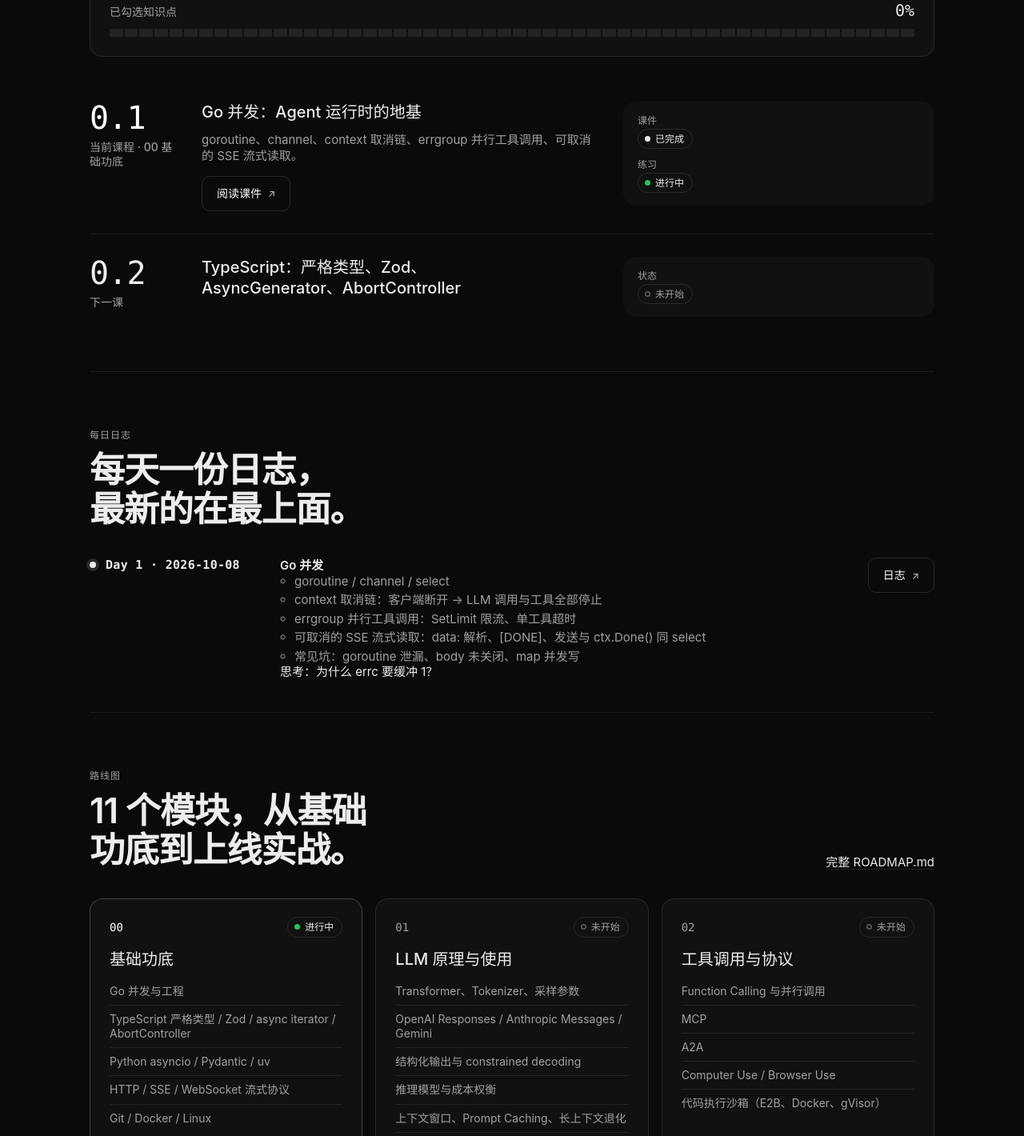
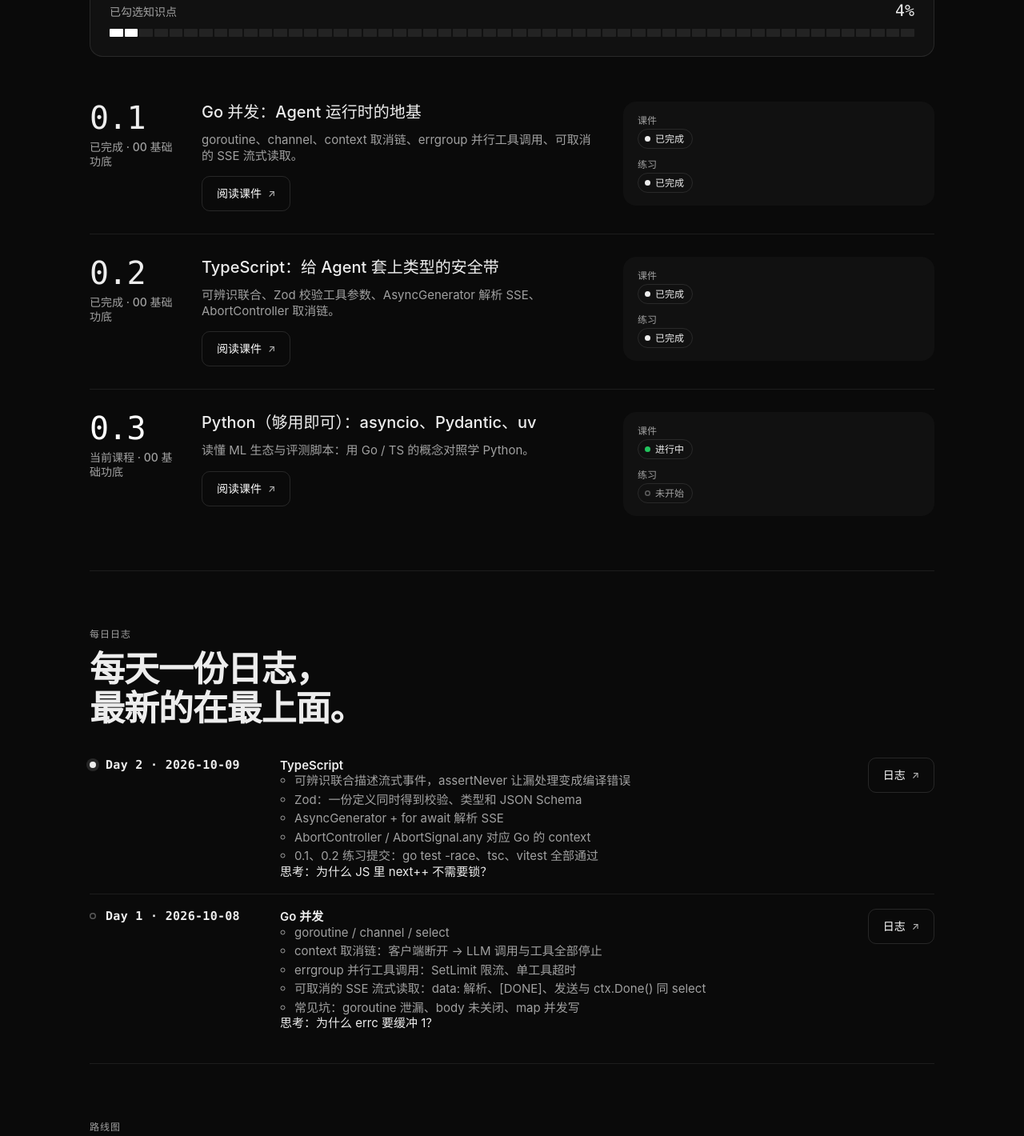
Before and after one commit to Duang777/ai-agent-fullstack-roadmap, a plain HTML site: page docs/index.html in a window 1280 px wide. Shown: the part 1091-2511 px from the top of the page at 80% size. Drawn offline with Linux system fonts and the light colour scheme.

Commit message:
docs: 页面进度更新到 Day 2（2/54）

```diff
--- a/docs/index.html
+++ b/docs/index.html
@@ -208,8 +208,8 @@
         <section class="stats" data-reveal>
           <div class="stat"><span class="stat__fig x-mono">11</span><span class="stat__label">模块</span></div>
           <div class="stat"><span class="stat__fig x-mono">54</span><span class="stat__label">知识点</span></div>
-          <div class="stat"><span class="stat__fig x-mono">Day 1</span><span class="stat__label">今天</span></div>
-          <div class="stat"><span class="stat__fig x-mono">0/54</span><span class="stat__label">已完成</span></div>
+          <div class="stat"><span class="stat__fig x-mono">Day 2</span><span class="stat__label">今天</span></div>
+          <div class="stat"><span class="stat__fig x-mono">2/54</span><span class="stat__label">已完成</span></div>
         </section>
 
         <section class="section" id="progress" data-nav="进度">
@@ -219,14 +219,14 @@
             <p class="head__sub">学完且有笔记或代码产出，才在 ROADMAP 里打勾。</p>
           </div>
           <div class="x-progress" data-reveal>
-            <div class="x-progress__row"><span>已勾选知识点</span><strong>0%</strong></div>
-            <div class="x-ticks" id="ticks" role="img" aria-label="54 个知识点中已完成 0 个"></div>
+            <div class="x-progress__row"><span>已勾选知识点</span><strong>4%</strong></div>
+            <div class="x-ticks" id="ticks" role="img" aria-label="54 个知识点中已完成 2 个"></div>
           </div>
           <div class="steps" data-reveal>
             <article class="step">
               <div class="step__intro">
-                <p class="step__num x-step-num x-grad">0.1</p>
-                <p class="step__eyebrow">当前课程 · 00 基础功底</p>
+                <p class="step__num x-step-num">0.1</p>
+                <p class="step__eyebrow">已完成 · 00 基础功底</p>
               </div>
               <div>
                 <h3>Go 并发：Agent 运行时的地基</h3>
@@ -239,19 +239,44 @@
                 <dt>课件</dt>
                 <dd><span class="chip x-chip x-chip--done">已完成</span></dd>
                 <dt>练习</dt>
-                <dd><span class="chip x-chip x-chip--live">进行中</span></dd>
+                <dd><span class="chip x-chip x-chip--done">已完成</span></dd>
               </dl>
             </article>
             <article class="step">
               <div class="step__intro">
                 <p class="step__num x-step-num">0.2</p>
-                <p class="step__eyebrow">下一课</p>
+                <p class="step__eyebrow">已完成 · 00 基础功底</p>
               </div>
               <div>
-                <h3>TypeScript：严格类型、Zod、AsyncGenerator、AbortController</h3>
+                <h3>TypeScript：给 Agent 套上类型的安全带</h3>
+                <p class="sub">可辨识联合、Zod 校验工具参数、AsyncGenerator 解析 SSE、AbortController 取消链。</p>
+                <div class="links" style="margin-top: 16px">
+                  <a class="x-btn x-btn--ghost" href="https://github.com/Duang777/ai-agent-fullstack-roadmap/blob/main/notes/00-foundations/02-typescript.md" target="_blank" rel="noopener">阅读课件</a>
+                </div>
               </div>
               <dl class="step__panel">
-                <dt>状态</dt>
+                <dt>课件</dt>
+                <dd><span class="chip x-chip x-chip--done">已完成</span></dd>
+                <dt>练习</dt>
+                <dd><span class="chip x-chip x-chip--done">已完成</span></dd>
+              </dl>
+            </article>
+            <article class="step">
+              <div class="step__intro">
+                <p class="step__num x-step-num x-grad">0.3</p>
+                <p class="step__eyebrow">当前课程 · 00 基础功底</p>
+              </div>
+              <div>
+                <h3>Python（够用即可）：asyncio、Pydantic、uv</h3>
+                <p class="sub">读懂 ML 生态与评测脚本：用 Go / TS 的概念对照学 Python。</p>
+                <div class="links" style="margin-top: 16px">
+                  <a class="x-btn x-btn--ghost" href="https://github.com/Duang777/ai-agent-fullstack-roadmap/blob/main/notes/00-foundations/03-python.md" target="_blank" rel="noopener">阅读课件</a>
+                </div>
+              </div>
+              <dl class="step__panel">
+                <dt>课件</dt>
+                <dd><span class="chip x-chip x-chip--live">进行中</span></dd>
+                <dt>练习</dt>
                 <dd><span class="chip x-chip">未开始</span></dd>
               </dl>
             </article>
@@ -265,6 +290,21 @@
           </div>
           <ol class="timeline" data-reveal>
             <li class="is-current">
+              <p class="timeline__when"><span class="x-mono">Day 2 · 2026-10-09</span></p>
+              <div class="timeline__what">
+                <p><strong>TypeScript</strong></p>
+                <ul>
+                  <li>可辨识联合描述流式事件，assertNever 让漏处理变成编译错误</li>
+                  <li>Zod：一份定义同时得到校验、类型和 JSON Schema</li>
+                  <li>AsyncGenerator + for await 解析 SSE</li>
+                  <li>AbortController / AbortSignal.any 对应 Go 的 context</li>
+                  <li>0.1、0.2 练习提交：go test -race、tsc、vitest 全部通过</li>
+                </ul>
+                <p class="x-think">思考：为什么 JS 里 next++ 不需要锁？</p>
+              </div>
+              <p><a class="x-btn x-btn--ghost" href="https://github.com/Duang777/ai-agent-fullstack-roadmap/blob/main/logs/2026-10-09.md" target="_blank" rel="noopener">日志</a></p>
+            </li>
+            <li>
               <p class="timeline__when"><span class="x-mono">Day 1 · 2026-10-08</span></p>
               <div class="timeline__what">
                 <p><strong>Go 并发</strong></p>
@@ -446,7 +486,7 @@
     <script src="hark.js"></script>
     <script>
       (function () {
-        var done = 0, total = 54, box = document.getElementById("ticks");
+        var done = 2, total = 54, box = document.getElementById("ticks");
         for (var i = 0; i < total; i++) {
           var t = document.createElement("i");
           if (i < done) t.className = "is-on";
```
